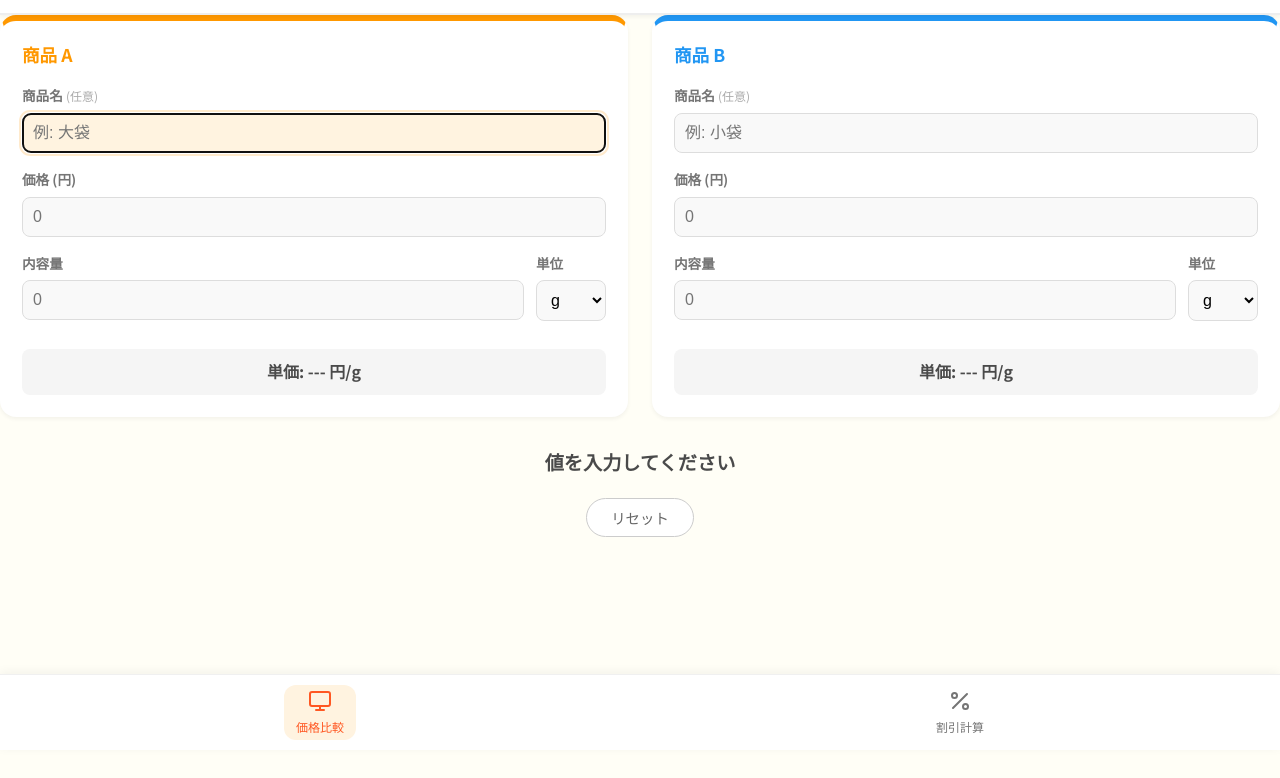
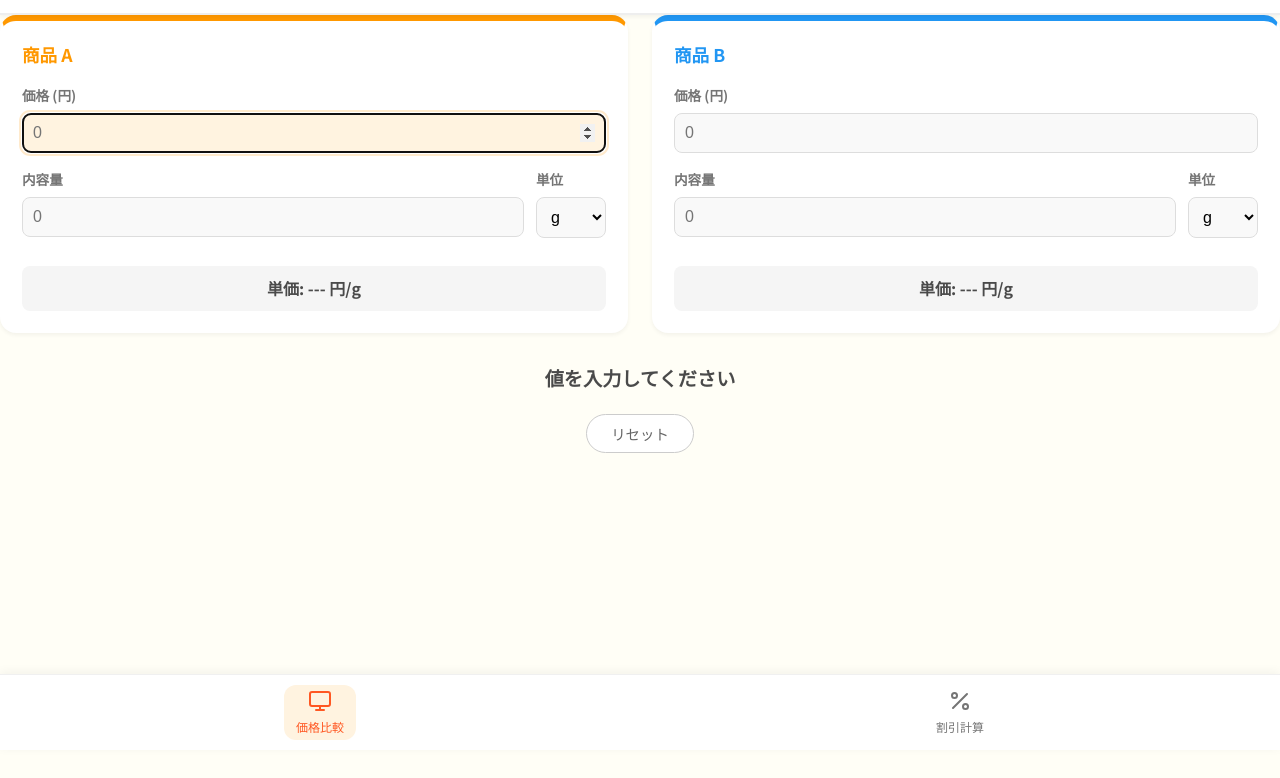
Before and after one commit to H-Zer0/PriceCheckApp, a plain HTML site: page index.html in a window 1280 px wide. Both pictures are taken after a click on the button "リセット". Shown: the part 50-828 px from the top of the page. Drawn offline with Linux system fonts and the light colour scheme.

Commit message:
Remove product name inputs based on user feedback

```diff
--- a/index.html
+++ b/index.html
@@ -25,10 +25,7 @@
                     <h2>商品 A</h2>
                     <span class="badge" id="badge-a">お得!</span>
                 </div>
-                <div class="input-group">
-                    <label>商品名 <span class="optional">(任意)</span></label>
-                    <input type="text" id="name-a" placeholder="例: 大袋">
-                </div>
+
                 <div class="input-row">
                     <div class="input-group">
                         <label>価格 (円)</label>
@@ -62,10 +59,7 @@
                     <h2>商品 B</h2>
                     <span class="badge" id="badge-b">お得!</span>
                 </div>
-                <div class="input-group">
-                    <label>商品名 <span class="optional">(任意)</span></label>
-                    <input type="text" id="name-b" placeholder="例: 小袋">
-                </div>
+
                 <div class="input-row">
                     <div class="input-group">
                         <label>価格 (円)</label>
--- a/js/app.js
+++ b/js/app.js
@@ -4,7 +4,6 @@
 const inputs = {
     a: {
         card: document.getElementById('product-a'),
-        name: document.getElementById('name-a'),
         price: document.getElementById('price-a'),
         amount: document.getElementById('amount-a'),
         unit: document.getElementById('unit-a'),
@@ -13,7 +12,6 @@ const inputs = {
     },
     b: {
         card: document.getElementById('product-b'),
-        name: document.getElementById('name-b'),
         price: document.getElementById('price-b'),
         amount: document.getElementById('amount-b'),
         unit: document.getElementById('unit-b'),
@@ -83,12 +81,10 @@ function updateUI(comparisonResult) {
 
     if (comparisonResult.better === 'A') {
         inputs.a.card.classList.add('winner');
-        const nameA = inputs.a.name.value.trim() || '商品A';
-        resultArea.message.innerHTML = `<strong>${nameA}</strong> の方が <strong>約${comparisonResult.diffPercent}%</strong> お得！`;
+        resultArea.message.innerHTML = `<strong>商品A</strong> の方が <strong>約${comparisonResult.diffPercent}%</strong> お得！`;
     } else if (comparisonResult.better === 'B') {
         inputs.b.card.classList.add('winner');
-        const nameB = inputs.b.name.value.trim() || '商品B';
-        resultArea.message.innerHTML = `<strong>${nameB}</strong> の方が <strong>約${comparisonResult.diffPercent}%</strong> お得！`;
+        resultArea.message.innerHTML = `<strong>商品B</strong> の方が <strong>約${comparisonResult.diffPercent}%</strong> お得！`;
     } else if (comparisonResult.better === 'EQUAL') {
         resultArea.message.textContent = 'どちらも同じ単価です';
     }
@@ -120,12 +116,12 @@ function setupEventListeners() {
     const events = ['input', 'change'];
 
     // A inputs
-    [inputs.a.price, inputs.a.amount, inputs.a.unit, inputs.a.name].forEach(el => {
+    [inputs.a.price, inputs.a.amount, inputs.a.unit].forEach(el => {
         events.forEach(evt => el.addEventListener(evt, calculate));
     });
 
     // B inputs
-    [inputs.b.price, inputs.b.amount, inputs.b.unit, inputs.b.name].forEach(el => {
+    [inputs.b.price, inputs.b.amount, inputs.b.unit].forEach(el => {
         events.forEach(evt => el.addEventListener(evt, calculate));
     });
 
@@ -133,12 +129,10 @@ function setupEventListeners() {
     resultArea.resetBtn.addEventListener('click', () => {
         inputs.a.price.value = '';
         inputs.a.amount.value = '';
-        inputs.a.name.value = '';
         inputs.a.unit.value = 'g';
 
         inputs.b.price.value = '';
         inputs.b.amount.value = '';
-        inputs.b.name.value = '';
         inputs.b.unit.value = 'g';
 
         calculate(); // Recalculate to reset UI
@@ -147,7 +141,7 @@ function setupEventListeners() {
         inputs.a.card.classList.remove('winner');
         inputs.b.card.classList.remove('winner');
 
-        inputs.a.name.focus();
+        inputs.a.price.focus();
     });
 }
 
```
